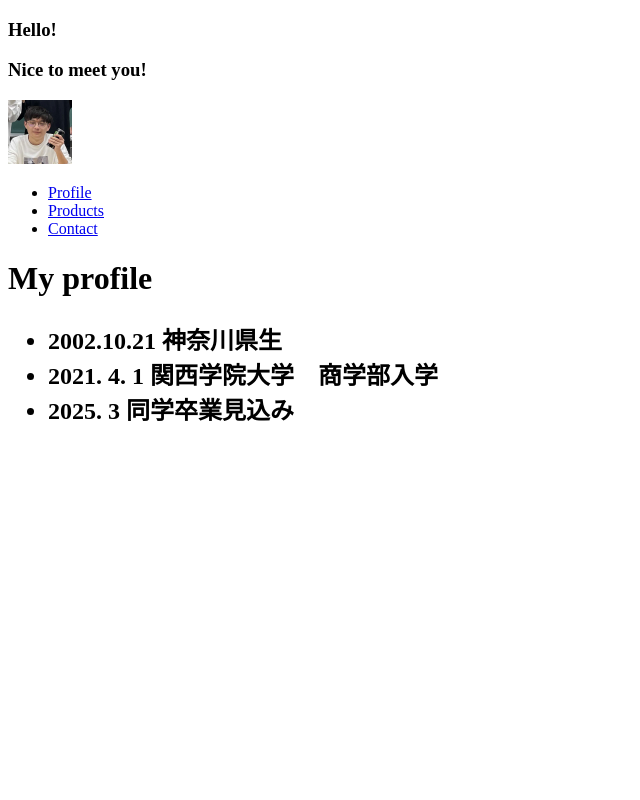
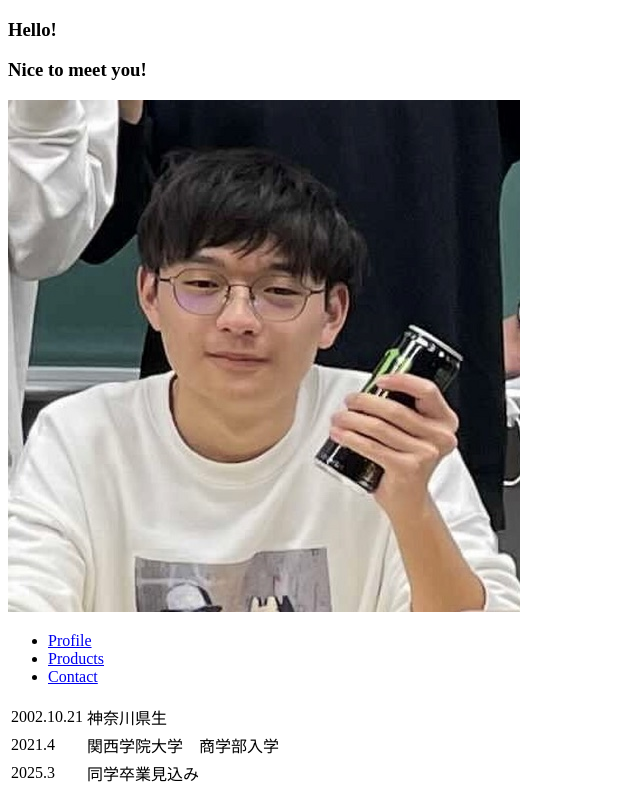
Before and after one commit to Keiji-morita/introduction_site, a Next.js app: page / in a window 1280 px wide. Shown: the whole page, without its empty margins (0-640 px from the left). Built offline with nearby package versions, Linux system fonts and the light colour scheme.

Commit message:
デザイン中

```diff
--- a/components/intro_nav.js
+++ b/components/intro_nav.js
@@ -7,9 +7,11 @@ import { Container } from 'postcss'
 
 export default function Intro() {
   return (
-<header>
+    <><header>
 
-<div class="bg-gray-400 opacity-50 flex flex-row">
+    </header>
+    <div class="h-2/3 w-screen">
+    <div class="bg-gray-400   flex flex-row h-3/4 ">
         <div class="basis-2/4">
           <h3 class="font-serif">
             Hello!
@@ -18,10 +20,8 @@ export default function Intro() {
         </div>
 
 
-  <Image class="rounded-full basis-2/4" src="/images/introduction.jpg" width={64} height={64} alt="My avatar" />
+        <img class="rounded-full basis-1/4 h-67 w-60" src="/images/introduction.jpg" alt="My avatar" />
       </div>
-
-
       <div>
         <nav list-none>
           <ul>
@@ -44,6 +44,8 @@ export default function Intro() {
           </ul>
         </nav>
       </div>
-</header>
+      </div>
+      </>
+
   )
 }
--- a/pages/posts/_app.js
+++ b/pages/posts/_app.js
@@ -4,7 +4,6 @@ import  Products from '../../pages/posts/products';
 // import '../styles/global.css'
 
 function MyApp({ Component, pageProps }) {
-  console.log("I am loading")
   return <>
   <component {...pageProps} />
 
--- a/pages/posts/contact.js
+++ b/pages/posts/contact.js
@@ -4,10 +4,11 @@ export default function Profile({pageProps }) {
   return <>
   <component {...pageProps} />
 
-  <Intro />
+  <div class="h-screen w-screen">
+  <Intro class="h-1/2"/>
 
     <h1>Please contact to me!</h1>
-
+    </div>
   </>
 
 }
--- a/pages/posts/products.js
+++ b/pages/posts/products.js
@@ -4,9 +4,11 @@ export default function Profile({pageProps }) {
   return <>
   <component {...pageProps} />
 
-  <Intro />
+  <div class="h-screen w-screen">
+  <Intro class="h-1/2"/>
 
     <h1>These are my products</h1>
+    </div>
   </>
 
 }
--- a/pages/posts/profile.js
+++ b/pages/posts/profile.js
@@ -5,22 +5,35 @@ import  Intro from '../../components/intro_nav';
 export default function Profile({pageProps }) {
   return <>
   <component {...pageProps} />
+  <div class="h-screen w-screen">
+  <Intro class="h-1/2"/>
 
-  <Intro />
+      <table class="table-auto container mx-auto ">
+        <thead>
+          {/* <tr>
+            <th class="border">When</th>
+            <th class="border"> Event</th>
+          </tr> */}
+        </thead>
 
+        <tbody>
+          <tr>
+            <td class="border">2002.10.21</td>
+            <td class="border">神奈川県生</td>
+          </tr>
 
-      <h1>My profile</h1>
+          <tr>
+            <td class="border">2021.4</td>
+            <td class="border">関西学院大学　商学部入学</td>
+          </tr>
 
-      <h2>
-        <ul>
-          <li>2002.10.21  神奈川県生</li>
-          <li>2021.  4.  1 関西学院大学　商学部入学</li>
-          <li>2025.  3   同学卒業見込み</li>
-        </ul>
-      </h2>
-      <h3>
-
-      </h3>
+          <tr>
+            <td class="border">2025.3</td>
+            <td class="border">同学卒業見込み</td>
+          </tr>
+        </tbody>
+      </table>
+      </div>
   </>
 
 }
```
Lines whose indentation alone changed are shown as unchanged.
